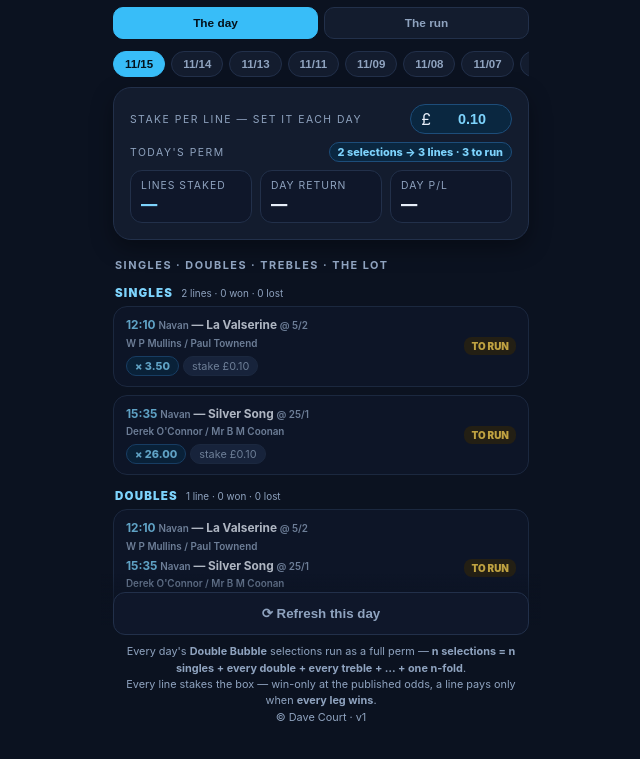
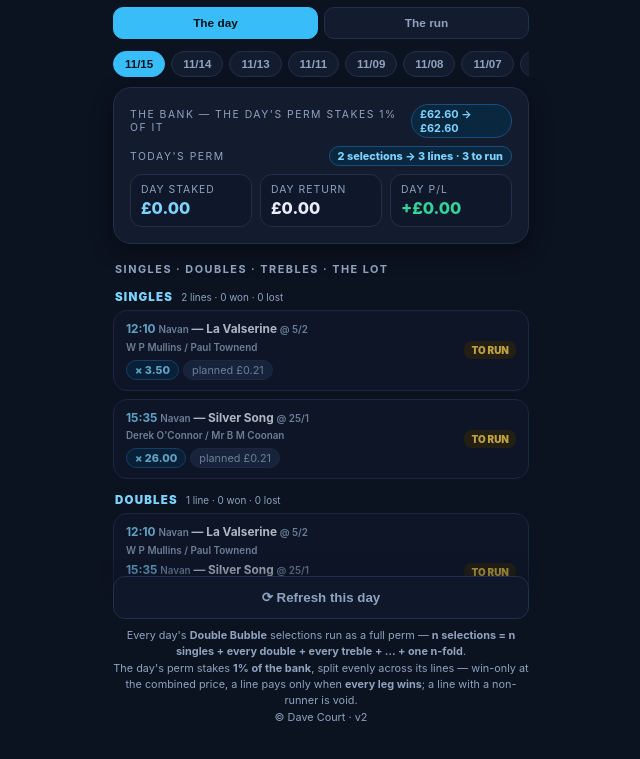
Before and after one commit to jobsaboba/bubble-up, a plain HTML site: page index.html in a window 1280 px wide. Shown: the part 55-814 px from the top of the page, without its empty margins (319-959 px from the left). Drawn offline with Linux system fonts and the light colour scheme.

Commit message:
bubble up app: rolling bank card + real £ lines (1% of the bank split across the day's perm); sw v6

```diff
--- a/index.html
+++ b/index.html
@@ -52,6 +52,7 @@
   .stat .label{margin-bottom:2px; white-space:nowrap; letter-spacing:1px}
   .stat .v{font-weight:800; font-size:1.02rem; margin-top:2px; white-space:nowrap}
   .stat .v.sky{color:var(--sky2)} .stat .v.pos{color:var(--em)} .stat .v.neg{color:var(--red)}
+  .v.em{color:var(--em)}
   .chip{background:#1c2a44; border:1px solid var(--line); border-radius:999px; padding:2px 8px; font-size:.68rem; color:var(--dim)}
   .chip.money{background:#0a2740; border-color:#1d4d7a; color:var(--sky2); font-weight:700}
   .chip.blue{background:#0a2740; border-color:#1d4d7a; color:var(--sky2); font-weight:800}
@@ -114,15 +115,15 @@
   <div class="days" id="days"></div>
   <div class="card">
     <div class="row" style="margin-bottom:8px">
-      <div class="label" style="margin:0">Stake per line — set it each day</div>
-      <div class="stakewrap">£<input id="stakeBox" type="number" step="0.05" min="0.05" inputmode="decimal"></div>
+      <div class="label" style="margin:0">The bank — the day's perm stakes 1% of it</div>
+      <span class="chip money" id="bankChip">—</span>
     </div>
     <div class="row" id="linesRow" style="margin:0 0 8px; display:none">
       <div class="label" style="margin:0">Today's perm</div>
       <span class="chip blue" id="linesChip"></span>
     </div>
     <div class="stats">
-      <div class="stat"><div class="label">Lines staked</div><div class="v sky" id="stakedV">—</div></div>
+      <div class="stat"><div class="label">Day staked</div><div class="v sky" id="stakedV">—</div></div>
       <div class="stat"><div class="label">Day return</div><div class="v" id="retV">—</div></div>
       <div class="stat"><div class="label">Day P/L</div><div class="v" id="plV">—</div></div>
     </div>
@@ -136,8 +137,8 @@
 <footer class="actions">
   <button class="btn ghost" id="fetchBtn" onclick="refreshDay(false)" style="background:var(--panel2); color:var(--dim); border:1px solid var(--line); border-radius:12px; padding:13px; font-weight:800; width:100%; cursor:pointer">⟳ Refresh this day</button>
   <div class="hint">Every day's <b>Double Bubble</b> selections run as a full perm — <b>n selections = n singles + every double + every treble + … + one n-fold</b>.<br>
-  Every line stakes the box — win-only at the published odds, a line pays only when <b>every leg wins</b>.<br>
-  © Dave Court · v1</div>
+  The day's perm stakes <b>1% of the bank</b>, split evenly across its lines — win-only at the combined price, a line pays only when <b>every leg wins</b>; a line with a non-runner is void.<br>
+  © Dave Court · v2</div>
 </footer>
 
 <div class="toast" id="toast"></div>
@@ -147,14 +148,14 @@
 /* Bubble Up v1 — pure viewer. The laptop publishes each day's picks and
    settled lines; the stake box scales every number here. */
 
-let DAYS = [], SEL = todayStr(), day = null, stats = null, VIEW = "day", STAKE = 0.10;
+let DAYS = [], SEL = todayStr(), day = null, stats = null, VIEW = "day";
 const loaded = new Map();
 let deferredPrompt = null, lastSeenDay = todayStr();
 
 function todayStr(){ const d=new Date(); return d.getFullYear()+"-"+String(d.getMonth()+1).padStart(2,"0")+"-"+String(d.getDate()).padStart(2,"0"); }
 function r2(n){ return Math.round(n*100)/100; }
-function money(units){ return "£" + (units * STAKE).toFixed(2); }
-function sgn(units){ const v = units * STAKE; return (v>=0?"+":"−") + "£" + Math.abs(v).toFixed(2); }
+function money(n){ return "£" + Math.abs(n).toFixed(2); }
+function sgn(n){ return (n>=0?"+":"−") + "£" + Math.abs(n).toFixed(2); }
 function esc(s){ return String(s ?? "").replace(/[&<>"']/g, c =>
   ({"&":"&amp;","<":"&lt;",">":"&gt;",'"':"&quot;","'":"&#39;"}[c])); }
 function sizeName(n){ return n===1?"Singles":n===2?"Doubles":n===3?"Trebles":n+"-folds"; }
@@ -178,18 +179,6 @@ function setView(v){
     (VIEW==="day" ? SEL + (SEL===todayStr() ? " · today" : "") : "the whole run");
   if(VIEW==="season") renderSeason();
   window.scrollTo(0,0);
-}
-
-/* ---- stake box ---- */
-function loadStake(){
-  const v = parseFloat(localStorage.getItem("bu-stake"));
-  STAKE = (v && v > 0) ? v : 0.10;
-  const box = document.getElementById("stakeBox");
-  box.value = STAKE.toFixed(2);
-  box.addEventListener("input", () => {
-    const v = parseFloat(box.value);
-    if(v && v > 0){ STAKE = v; localStorage.setItem("bu-stake", String(v)); render(); if(VIEW==="season") renderSeason(); }
-  });
 }
 
 async function loadDay(d, quiet){
@@ -252,14 +241,17 @@ function render(){
     lr.style.display = "";
     lc.textContent = `${sc.picks} selection${sc.picks===1?"":"s"} → ${sc.lines} lines · ${sc.pending||0} to run`;
   } else lr.style.display = "none";
+  const bankChip = document.getElementById("bankChip");
   const stakedV=document.getElementById("stakedV"), retV=document.getElementById("retV"), plV=document.getElementById("plV");
-  if(sc && day.units){
-    stakedV.textContent = money(day.units.staked);
-    retV.textContent = money(day.units.returned);
-    const pl = day.units.returned - day.units.staked;
+  if(day && day.bank){
+    bankChip.textContent = `£${r2(day.bank.start).toFixed(2)} → £${r2(day.bank.end).toFixed(2)}`;
+    stakedV.textContent = money(day.staked);
+    retV.textContent = money(day.returned);
+    const pl = day.profit != null ? day.profit : r2(day.returned - day.staked);
     plV.textContent = sgn(pl);
     plV.className = "v " + (pl>=0?"pos":"neg");
   } else {
+    bankChip.textContent = "—";
     stakedV.textContent="—"; retV.textContent="—"; plV.textContent="—"; plV.className="v";
   }
 
@@ -283,10 +275,14 @@ function render(){
         ${(l.trainer || l.jockey) ? `<br><small style="color:var(--dim)">${esc([l.trainer, l.jockey].filter(Boolean).join(" / "))}</small>` : ""}
       </div>`).join("");
       let badge, amt;
-      if(c.res === "WIN"){ badge = `<div class="badge won">WON</div>`; amt = `<span class="chip money">${money(c.ret)}</span>`; }
-      else if(c.res === "LOSE"){ badge = `<div class="badge lost">LOST</div>`; amt = `<span class="chip">− ${money(1)}</span>`; }
+      if(c.res === "WIN"){ badge = `<div class="badge won">WON</div>`;
+        amt = `<span class="chip money">${money(c.stake)} → ${money(c.pay)}</span>` +
+              (c.bank!=null ? `<span class="chip blue">bank £${r2(c.bank).toFixed(2)}</span>` : ""); }
+      else if(c.res === "LOSE"){ badge = `<div class="badge lost">LOST</div>`;
+        amt = `<span class="chip">− ${money(c.stake)}</span>` +
+              (c.bank!=null ? `<span class="chip blue">bank £${r2(c.bank).toFixed(2)}</span>` : ""); }
       else if(c.res === "NR"){ badge = `<div class="badge nr">REFUND</div>`; amt = `<span class="chip">stake returned</span>`; }
-      else { badge = `<div class="badge pending">TO RUN</div>`; amt = `<span class="chip">stake ${money(1)}</span>`; }
+      else { badge = `<div class="badge pending">TO RUN</div>`; amt = `<span class="chip">planned ${money(c.stake)}</span>`; }
       return `<div class="combo ${c.res==="PENDING"?"pending":""}">
         <div class="mid"><div class="legs">${legs}</div>
           <div class="r"><span class="chip blue">× ${c.dec ? esc(c.dec.toFixed(2)) : "—"}</span>${amt||""}</div></div>
@@ -299,8 +295,9 @@ function render(){
 function tbl(t, label){
   if(!t || !t.length) return "";
   return `<h4 class="sub">${esc(label)}</h4>
-  <table><tr><th></th><th>lines</th><th>won</th><th>returned</th><th>ROI</th></tr>` +
+  <table><tr><th></th><th>lines</th><th>won</th><th>staked</th><th>returned</th><th>ROI</th></tr>` +
     t.map(x=>`<tr><td>${esc(x.size||x.key)}</td><td>${x.lines??x.n??""}</td><td>${x.won??""}</td>
+      <td>${x.staked!=null?money(x.staked):""}</td>
       <td>${x.returned!=null?money(x.returned):""}</td>
       <td class="${x.roi>=0?"pos":"neg"}">${x.roi>=0?"+":""}${x.roi}%</td></tr>`).join("") + "</table>";
 }
@@ -312,12 +309,12 @@ function renderSeason(){
   const s = stats.season, bd = stats.best_day;
   document.getElementById("seasonView").innerHTML = `
   <div class="card">
-    <div class="label">The whole run — at ${money(1)} a line</div>
-    <div class="row"><div class="v sky" style="font-size:1.3rem;font-weight:900">${money(s.staked)} → ${money(s.returned)}</div>
+    <div class="label">The whole run — £10 bank · 1% of the bank a day</div>
+    <div class="row"><div class="v em" style="font-size:1.3rem;font-weight:900">£${r2(s.bank_start).toFixed(2)} → £${r2(s.bank_end).toFixed(2)}</div>
       <span class="chip blue">ROI ${s.roi>=0?"+":""}${s.roi}%</span></div>
     <div class="r" style="font-size:.72rem;color:var(--dim);margin-top:6px">
-      ${s.lines} lines over ${s.days} days · ${s.won} won · ${s.lost} lost</div>
-    ${bd?`<div class="r" style="font-size:.75rem;margin-top:8px">Best day: <b>${esc(bd.date)}</b> — ${bd.lines} lines → <span style="color:var(--em);font-weight:800">${money(bd.returned)}</span></div>`:""}
+      ${s.lines} lines over ${s.days} days · ${s.won} won · ${s.lost} lost · staked ${money(s.staked)} → ${money(s.returned)}</div>
+    ${bd?`<div class="r" style="font-size:.75rem;margin-top:8px">Best day: <b>${esc(bd.date)}</b> — ${bd.lines} lines → <span style="color:var(--em);font-weight:800">${sgn(bd.returned - bd.staked)}</span></div>`:""}
   </div>
   <div class="card">
     <div class="label">By fold size</div>
@@ -344,7 +341,6 @@ window.addEventListener("beforeinstallprompt", e=>{
 function doInstall(){ if(deferredPrompt){ deferredPrompt.prompt(); deferredPrompt=null; document.getElementById("instBtn").style.display="none"; } }
 
 async function init(quiet){
-  loadStake();
   jget("data/stats.json").then(j=>{ stats=j; if(VIEW==="season") renderSeason(); }).catch(()=>{});
   try{
     const idx = await jget("data/index.json");
--- a/sw.js
+++ b/sw.js
@@ -1,5 +1,5 @@
 /* Bubble Up Racing — service worker (app shell cache + fresh data) */
-const CACHE = "bubup-v5";
+const CACHE = "bubup-v6";
 const SHELL = ["./", "./index.html", "./manifest.webmanifest", "./icons/icon-192.png", "./icons/icon-512.png"];
 
 self.addEventListener("install", (e) => {
```
